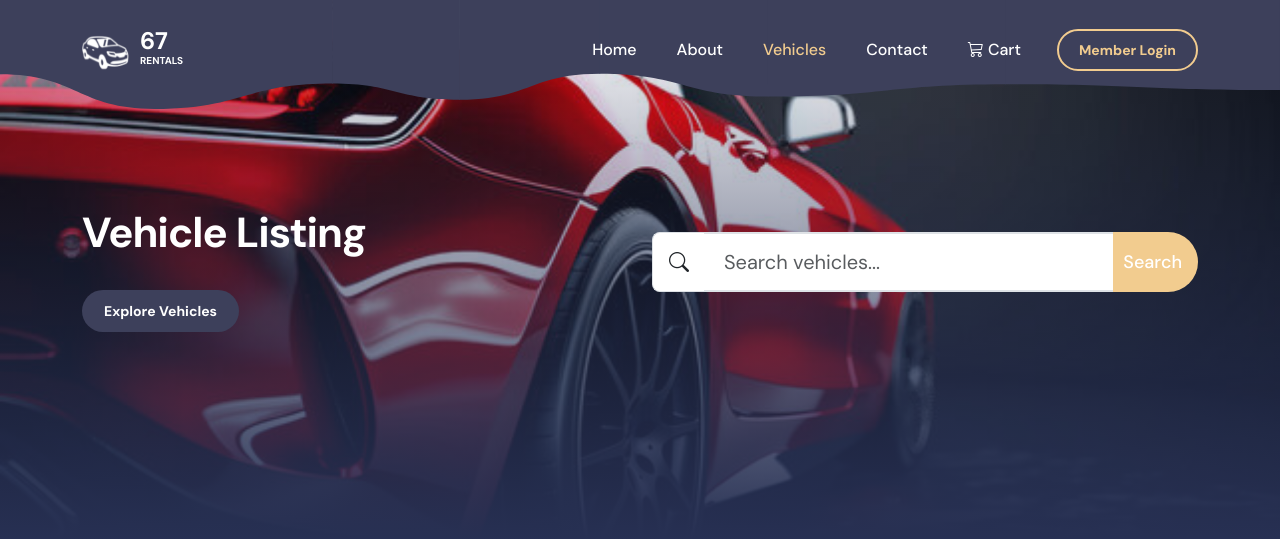
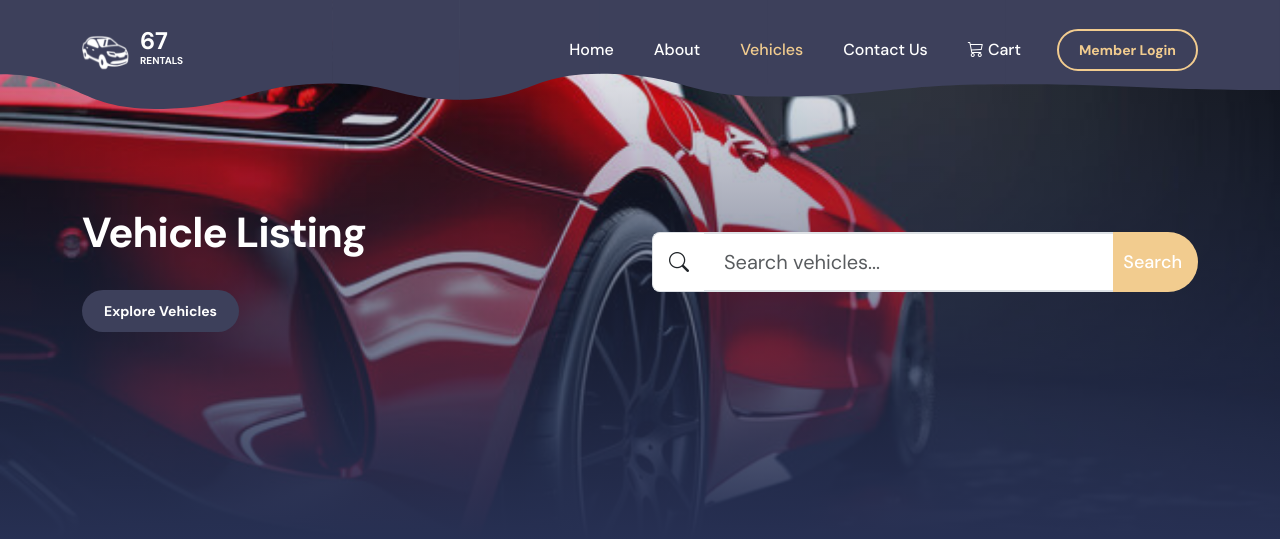
Before and after one commit to hrjwp/67-rentals, a Flask app: page /vehicle_listing in a window 1280 px wide. Shown: the top 539 px of the page. Run offline with Flask 3, Linux system fonts and the light colour scheme; parts of the project's set-up code (start-up, migrations or seed data) failed here and were passed over; some libraries are stand-ins or nearby versions.

Commit message:
Update vehicle_listing.html

```diff
--- a/templates/vehicle_listing.html
+++ b/templates/vehicle_listing.html
@@ -276,7 +276,7 @@
                             </li>
 
                             <li class="nav-item">
-                                <a class="nav-link" href="{{ url_for('index') }}#section_4">Contact</a>
+                                <a class="nav-link" href="{{ url_for('index') }}#section_4">Contact Us</a>
                             </li>
 
                             <li class="nav-item">
```
